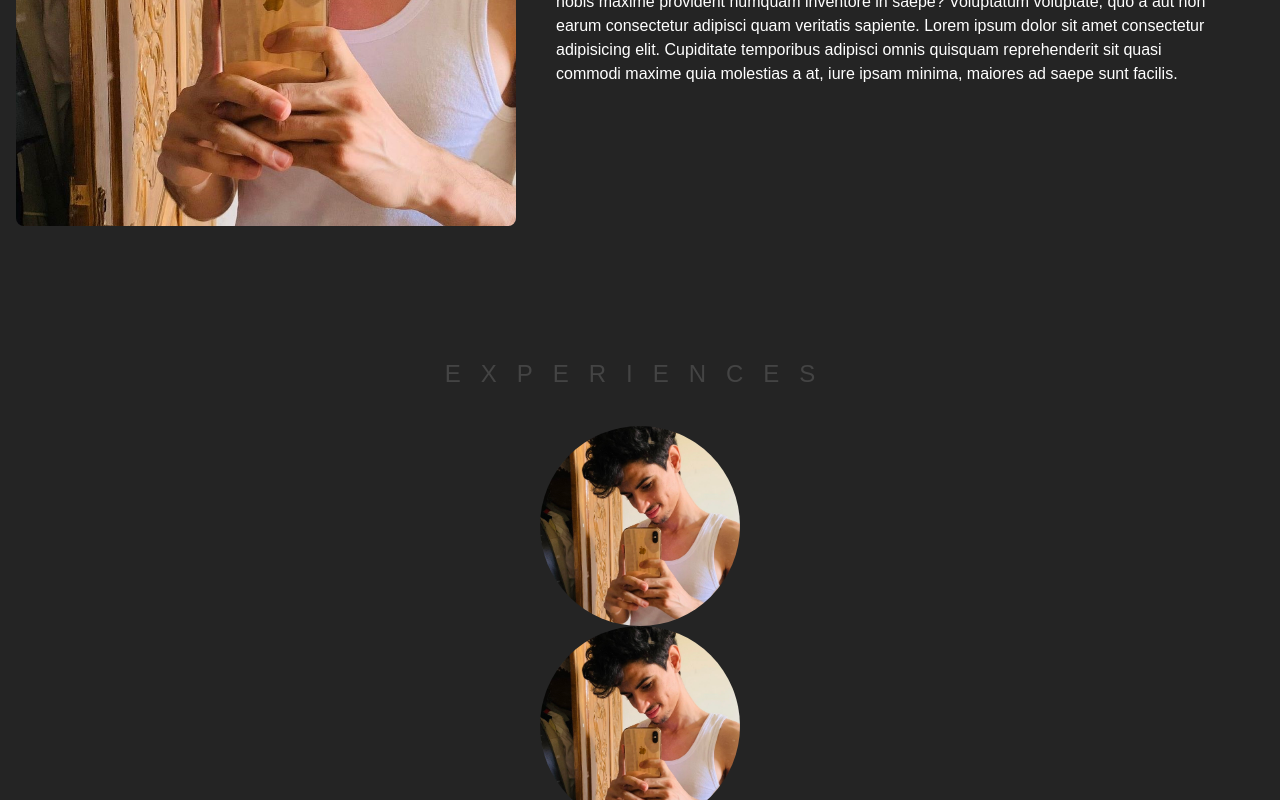
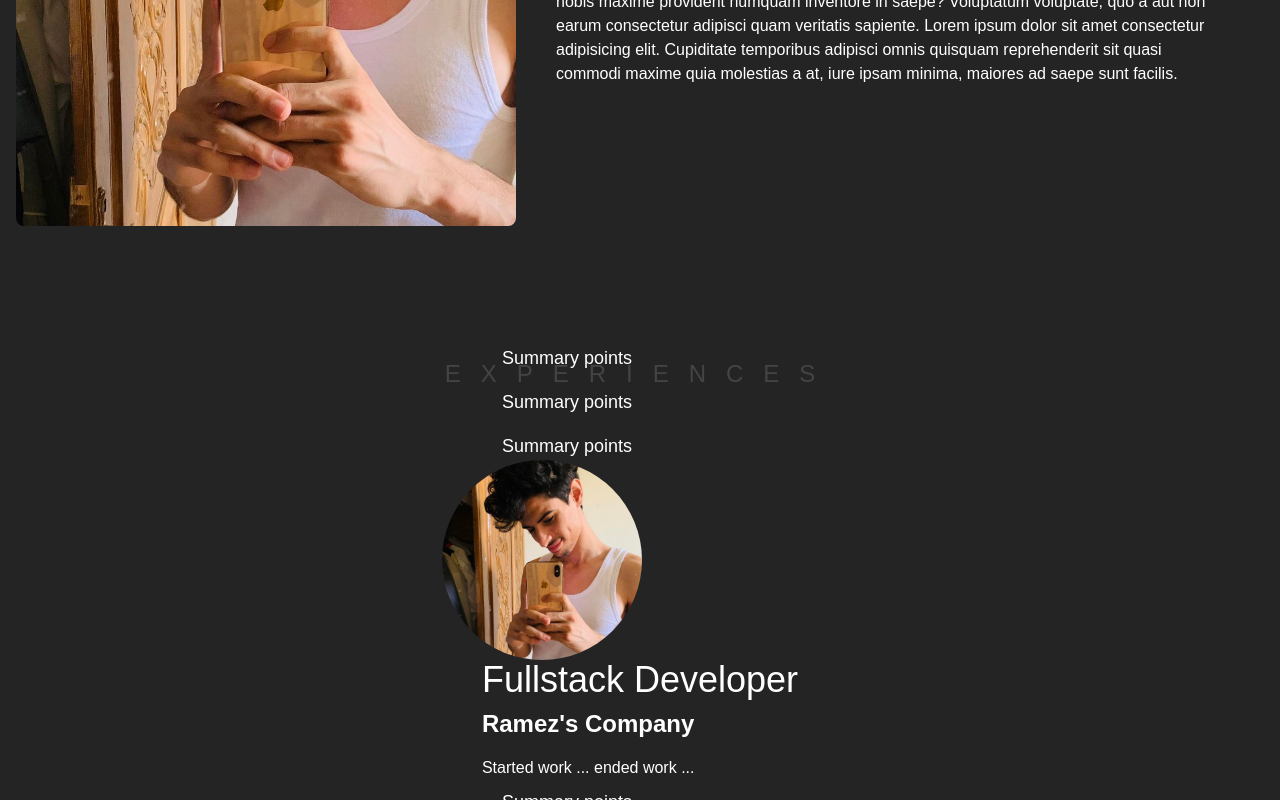
Before and after one commit to RamezTaher/Portfolio, a React (Create React App) app: page / in a window 1280 px wide. Shown: the part 1340-2140 px from the top of the page. Built offline with nearby package versions, Linux system fonts and the light colour scheme.

Commit message:
Cards in progress

```diff
--- a/src/components/ExperienceCard.jsx
+++ b/src/components/ExperienceCard.jsx
@@ -6,10 +6,34 @@ const ExperienceCard = () => {
   return (
     <article>
       <motion.img
+        initial={{
+          y: -100,
+          opacity: 0,
+        }}
+        transition={{
+          duration: 1.2,
+        }}
+        whileInView={{ opacity: 1, y: 0 }}
+        viewport={{ once: true }}
         src={ramez}
         className="w-32 h-32 rounded-full xl:w-[200px] xl:h-[200px] object-cover object-center"
         alt="Company Name"
       />
+
+      <div className="px-0 md:px-10 flex flex-col gap-2">
+        <h4 className="text-4xl font-light">Fullstack Developer</h4>
+        <p className="font-bold text-2xl">Ramez's Company</p>
+        <div className="flex items-center gap-2 ">{/* stack */}</div>
+        <p>Started work ... ended work ...</p>
+
+        <ul className="list-disc flex flex-col gap-4 ml-5 text-lg">
+          <li>Summary points</li>
+          <li>Summary points</li>
+          <li>Summary points</li>
+          <li>Summary points</li>
+          <li>Summary points</li>
+        </ul>
+      </div>
     </article>
   )
 }
```
